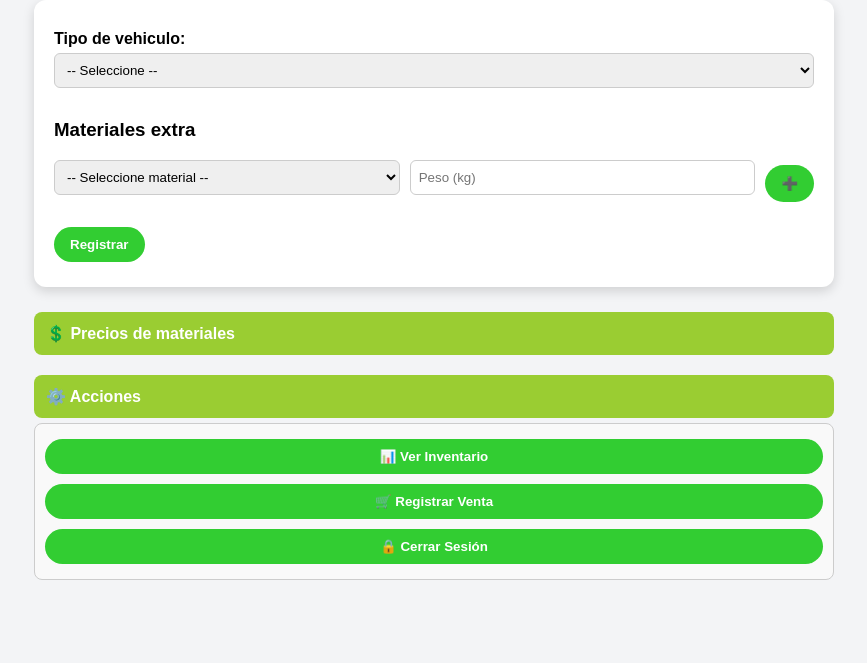
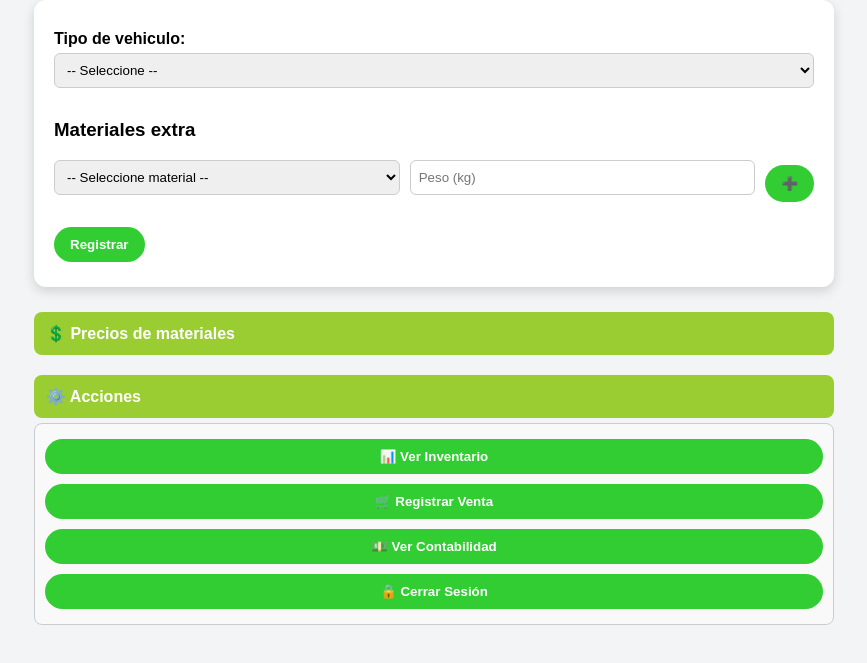
Before and after one commit to tan25gonz-ux/chatarrera-web, a plain HTML site: page usuario.html in a window 1280 px wide. Both pictures are taken after a click on the button "⚙️ Acciones". Shown: the part 139-802 px from the top of the page, without its empty margins (206-1073 px from the left). Drawn offline with Linux system fonts and the light colour scheme.

Commit message:
Update usuario.html BOTON CONTA

```diff
--- a/usuario.html
+++ b/usuario.html
@@ -73,6 +73,7 @@
       <div class="accordion-content">
         <button onclick="window.location.href='inventario.html'">📊 Ver Inventario</button>
         <button onclick="window.location.href='ventas.html'">🛒 Registrar Venta</button>
+        <button onclick="window.location.href='contabilidad.html'">💵 Ver Contabilidad</button>
         <button onclick="cerrarSesion()">🔒 Cerrar Sesión</button>
       </div>
     </div>
```
